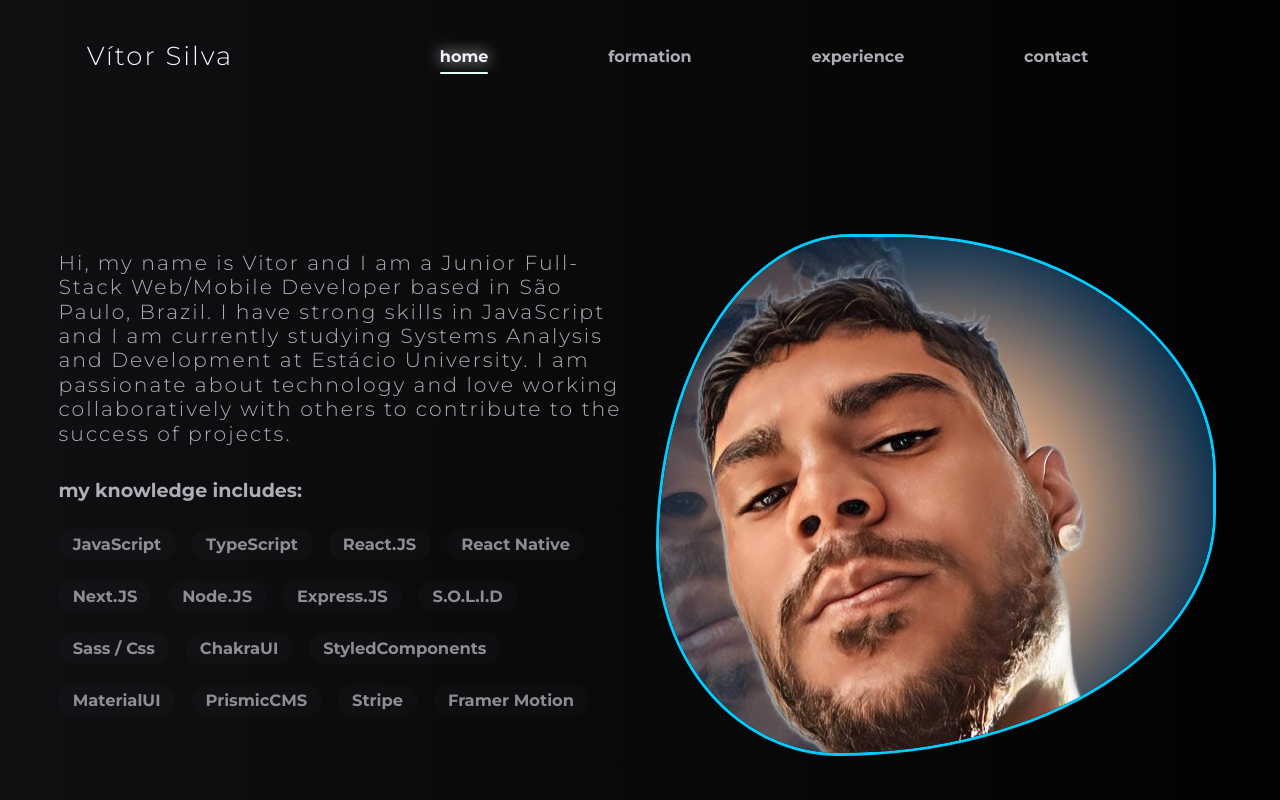
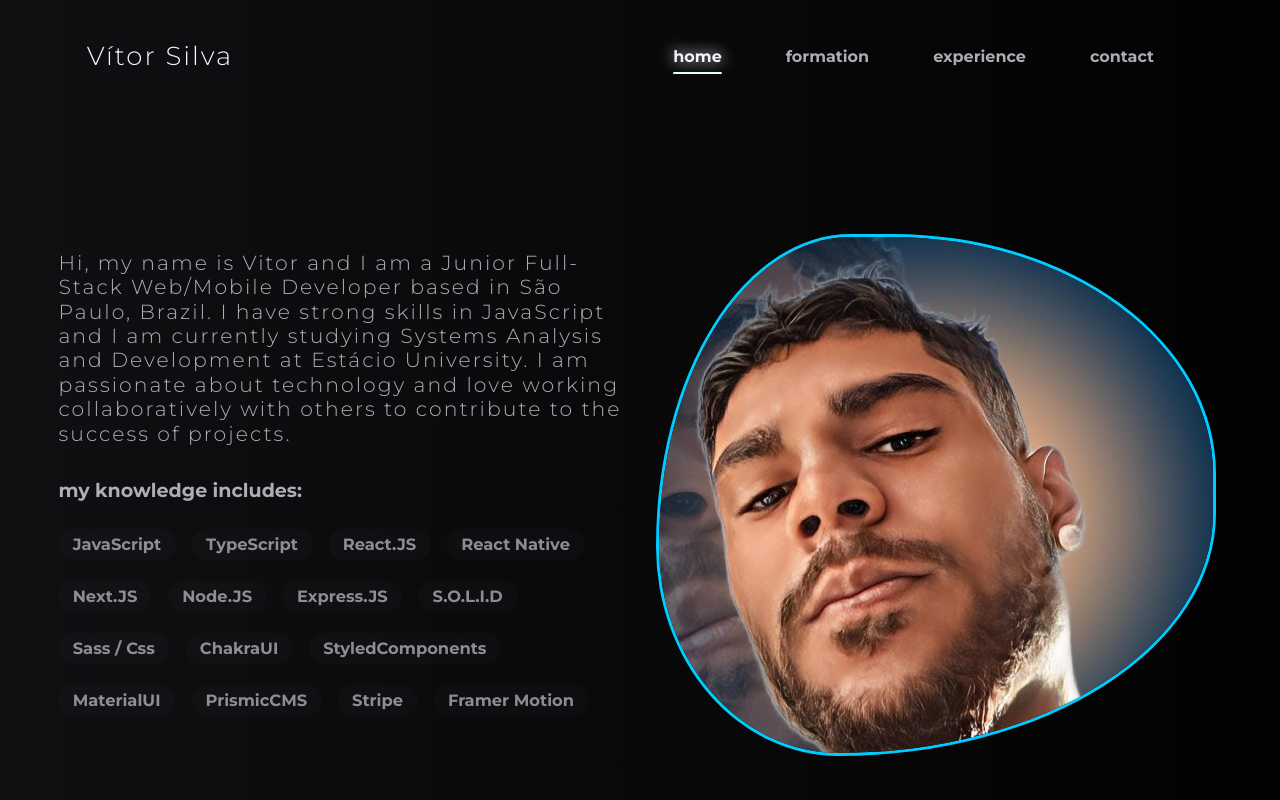
Before and after one commit to VitorVeector/V-tor-Ara-jo, a React (Create React App) app: page / in a window 1280 px wide. Built offline with nearby package versions, Linux system fonts and the light colour scheme; no server answers.

Commit message:
:ok_hand: Ajuste: Ajuste do Header

```diff
--- a/src/components/Header/style.scss
+++ b/src/components/Header/style.scss
@@ -7,14 +7,15 @@
     .header-content {
         display: flex;
         align-items: center;
-        justify-content: space-around;
+        justify-content: space-between;
         height: 100%;
 
 
         .header-nav {
             position: relative;
-
+            max-width: 780px;
             width: 100%;
+            justify-self: end;
 
             .nav-close {
                 position: absolute;
@@ -41,7 +42,7 @@
                 transition: .4s ease all;
                 top: 0;
                 right: 0;
-                justify-content: space-evenly;
+                justify-content: flex-end;
                 width: 100%;
 
                 @media screen and (max-width: 1160px) {
@@ -71,6 +72,10 @@
 
                 li {
                     position: relative;
+                    margin: 0 32px;
+                    &:last-child{
+                        margin: 0 0 0 32px;
+                    }
 
                     &.active {
                         a {
```
